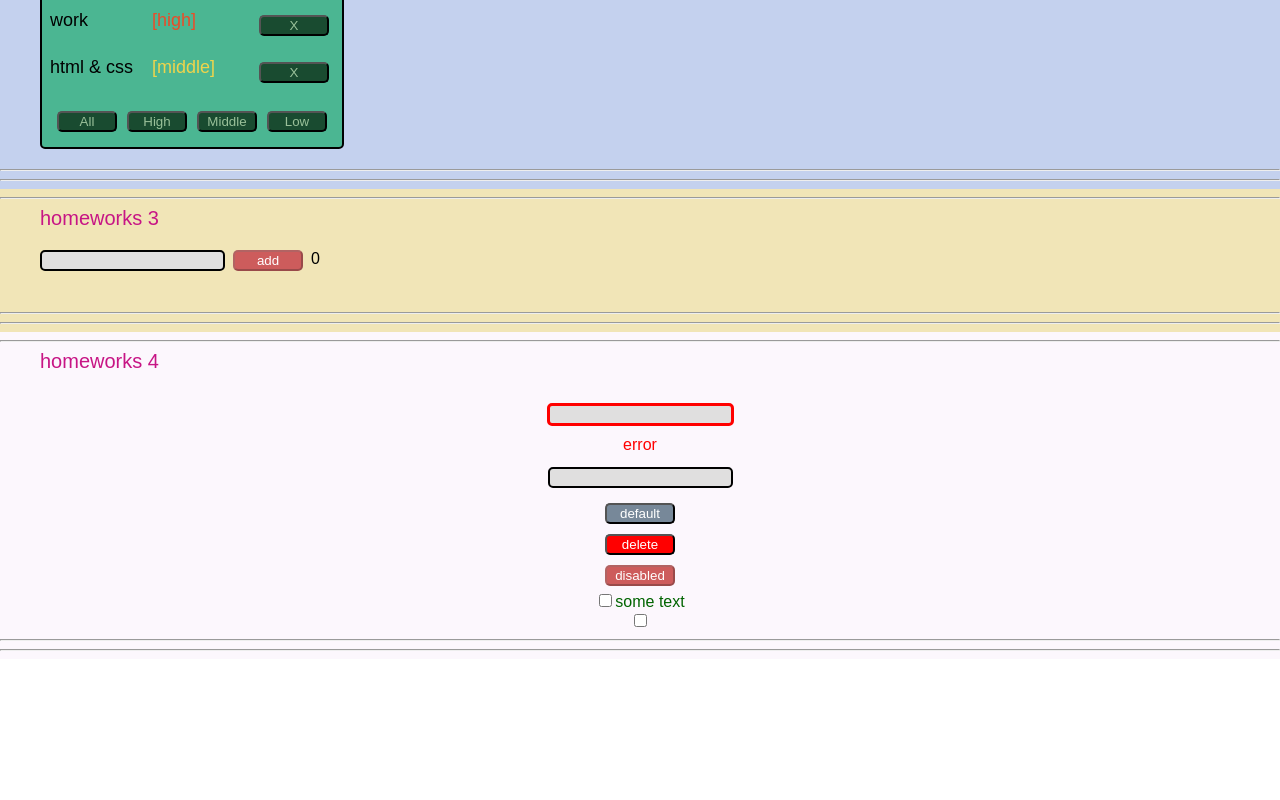
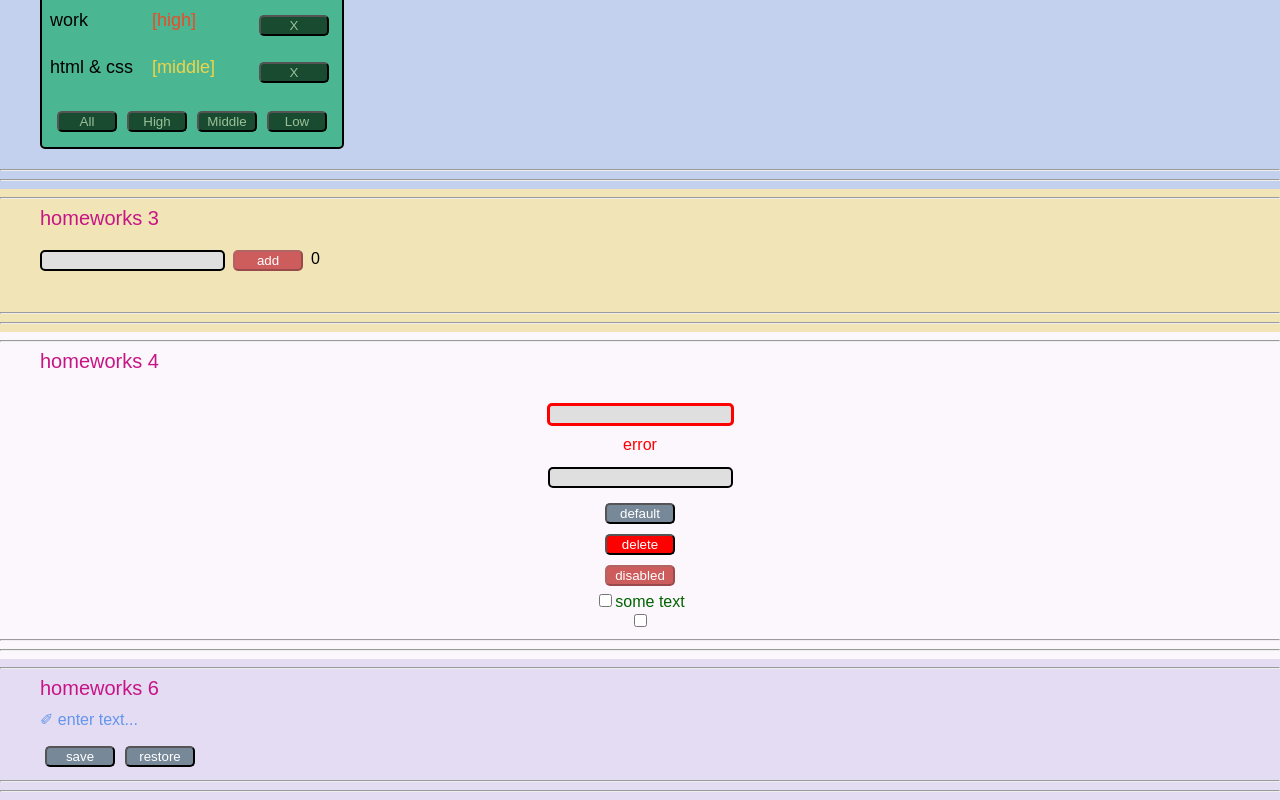
Before and after one commit to srgbar/tasks-from-Ignat, a React (Create React App) app: page /#/pre-junior in a window 1280 px wide. Shown: the part 517-1317 px from the top of the page. Before the commit the page ends 1176 px from the top, so only its background shows below. Built offline with nearby package versions, Linux system fonts and the light colour scheme; a web font is replaced by a local one.

Commit message:
7 tasks done

```diff
--- a/src/p2-homeworks/h5/pages/Junior.tsx
+++ b/src/p2-homeworks/h5/pages/Junior.tsx
@@ -1,16 +1,14 @@
 import React from 'react'
 import st from "../../../p1-main/m1-ui/u1-app/App.module.css";
+import HW7 from "../../h7/HW7";
 
 function Junior() {
     return (
         <div className={st.title}>
-            {/*<HW6/>*/}
-            HW6 and etc.
+            <HW7/>
+            and etc.
         </div>
     )
 }
 
 export default Junior
-
-// сделайте по аналогии пустые страницы джун и джун+
-// туда будут добавляться следующие дз
--- a/src/p2-homeworks/h5/pages/PreJunior.tsx
+++ b/src/p2-homeworks/h5/pages/PreJunior.tsx
@@ -4,6 +4,7 @@ import HW2 from '../../h2/HW2'
 import HW3 from '../../h3/HW3'
 import HW4 from '../../h4/HW4'
 import s from '../../../p1-main/m1-ui/u1-app/App.module.css'
+import HW6 from "../../h6/HW6";
 
 function PreJunior() {
     return (
@@ -12,7 +13,7 @@ function PreJunior() {
             <HW2/>
             <HW3/>
             <HW4/>
-            {/*<HW6/>*/}
+            <HW6/>
         </div>
     )
 }
--- a/src/p2-homeworks/h6/HW6.tsx
+++ b/src/p2-homeworks/h6/HW6.tsx
@@ -1,7 +1,9 @@
-import React, {useState} from 'react'
+import React, {MouseEventHandler, useState} from 'react'
 import SuperEditableSpan from './common/c4-SuperEditableSpan/SuperEditableSpan'
 import SuperButton from '../h4/common/c2-SuperButton/SuperButton'
 import {restoreState, saveState} from './localStorage/localStorage'
+import st from "../../p1-main/m1-ui/u1-app/App.module.css";
+import s from "./localStorage/HW6.module.css";
 
 function HW6() {
     const [value, setValue] = useState<string>('')
@@ -10,29 +12,34 @@ function HW6() {
         saveState<string>('editable-span-value', value)
     }
     const restore = () => {
-        // setValue()
+        setValue(restoreState<string>('editable-span-value', ""))
     }
 
     return (
-        <div>
+        <div className={s.background}>
+
             <hr/>
-            homeworks 6
-
+            <div className={st.title}> homeworks 6</div>
             {/*should work (должно работать)*/}
-            <div>
+            <div className={s.block}>
+                <div >
                     <SuperEditableSpan
                         value={value}
                         onChangeText={setValue}
                         spanProps={{children: value ? undefined : 'enter text...'}}
                     />
+
                 </div>
                 <SuperButton onClick={save}>save</SuperButton>
                 <SuperButton onClick={restore}>restore</SuperButton>
+            </div>
+
 
             <hr/>
             {/*для личного творчества, могу проверить*/}
             {/*<AlternativeSuperEditableSpan/>*/}
             <hr/>
+
         </div>
     )
 }
--- a/src/p2-homeworks/h6/common/c4-SuperEditableSpan/SuperEditableSpan.tsx
+++ b/src/p2-homeworks/h6/common/c4-SuperEditableSpan/SuperEditableSpan.tsx
@@ -1,5 +1,6 @@
 import React, {DetailedHTMLProps, InputHTMLAttributes, HTMLAttributes, useState} from 'react'
 import SuperInputText from '../../../h4/common/c1-SuperInputText/SuperInputText'
+import s from '../../localStorage/HW6.module.css'
 
 // тип пропсов обычного инпута
 type DefaultInputPropsType = DetailedHTMLProps<InputHTMLAttributes<HTMLInputElement>, HTMLInputElement>
@@ -31,22 +32,22 @@ const SuperEditableSpan: React.FC<SuperEditableSpanType> = (
     const {children, onDoubleClick, className, ...restSpanProps} = spanProps || {}
 
     const onEnterCallback = () => {
-        // setEditMode() // выключить editMode при нажатии Enter
+        setEditMode(false) // выключить editMode при нажатии Enter
 
         onEnter && onEnter()
     }
     const onBlurCallback = (e: React.FocusEvent<HTMLInputElement>) => {
-        // setEditMode() // выключить editMode при нажатии за пределами инпута
+        setEditMode(false) // выключить editMode при нажатии за пределами инпута
 
         onBlur && onBlur(e)
     }
     const onDoubleClickCallBack = (e: React.MouseEvent<HTMLSpanElement, MouseEvent>) => {
-        // setEditMode() // включить editMode при двойном клике
+        setEditMode(true) // включить editMode при двойном клике
 
         onDoubleClick && onDoubleClick(e)
     }
 
-    const spanClassName = `${'сделать красивый стиль для спана'} ${className}`
+    const spanClassName = `${s.span} ${className}`
 
     return (
         <>
@@ -67,7 +68,7 @@ const SuperEditableSpan: React.FC<SuperEditableSpanType> = (
                         {...restSpanProps}
                     >
                         {/*если нет захардкодженного текста для спана, то значение инпута*/}
-                        {children || restProps.value}
+                        &#10000; {children || restProps.value}
                     </span>
                 )
             }
--- /dev/null
+++ b/src/p2-homeworks/h6/localStorage/HW6.module.css
@@ -0,0 +1,15 @@
+.background {
+    background-color: #e4dcf3;
+}
+
+.block {
+    margin-left: 40px;
+}
+
+.span {
+    display: inline-block;
+    height: 31px;
+    padding-top: 10px;
+    cursor: pointer;
+    color: cornflowerblue;
+}
--- /dev/null
+++ b/src/p2-homeworks/h7/common/c5-SuperSelect/SuperSelect.module.css
@@ -0,0 +1,38 @@
+.select {
+    width: 100px;
+    padding: 5px;
+    padding-right: 30px;
+
+    cursor: pointer;
+    /*appearance: none;*/
+    background-color: #bde0bd;
+    /*background-image: url();*/
+    background-repeat: no-repeat, repeat;
+    background-position: right .7em top 50%, 0 0;
+    background-size: .65em auto, 100%;
+
+    border: 2px inset rgb(118, 118, 118);
+    color: #14324b;
+    font-size: 15px;
+}
+
+.select:focus {
+    outline: none;
+    border: 3px solid cornflowerblue;
+}
+
+.option {
+    /*color: #003300;*/
+    /*background: #99ff99;*/
+}
+
+.option:checked {
+    /*color: #003300;*/
+    /*background: #99ff99;*/
+}
+
+.option:hover {
+    box-shadow: 0 0 10px 100px #FED20F inset;
+    transition: all .2s ease-in-out;
+    background: red;
+}
--- a/src/p2-homeworks/h7/common/c5-SuperSelect/SuperSelect.tsx
+++ b/src/p2-homeworks/h7/common/c5-SuperSelect/SuperSelect.tsx
@@ -1,4 +1,5 @@
 import React, {SelectHTMLAttributes, DetailedHTMLProps, ChangeEvent} from 'react'
+import s from "./SuperSelect.module.css";
 
 type DefaultSelectPropsType = DetailedHTMLProps<SelectHTMLAttributes<HTMLSelectElement>, HTMLSelectElement>
 
@@ -14,14 +15,19 @@ const SuperSelect: React.FC<SuperSelectPropsType> = (
         ...restProps
     }
 ) => {
-    const mappedOptions: any[] = []; // map options with key
+    const mappedOptions: any[] = options ? options.map((o, i) => (
+        <option className={s.option} key={o + '-' + i} value={o}>{o}</option>
+    )) : [] // map options with key
 
     const onChangeCallback = (e: ChangeEvent<HTMLSelectElement>) => {
-        // onChange, onChangeOption
+        onChange && onChange(e)
+        onChangeOption && onChangeOption(e.currentTarget.value)
     }
 
+    const finalSelectClassName = s.select
+
     return (
-        <select onChange={onChangeCallback} {...restProps}>
+        <select className={finalSelectClassName} onChange={onChangeCallback} {...restProps}>
             {mappedOptions}
         </select>
     )
--- /dev/null
+++ b/src/p2-homeworks/h7/common/c6-SuperRadio/SuperRadio.module.css
@@ -0,0 +1,26 @@
+.radio {
+    appearance: none;
+    height: 10px;
+    width: 10px;
+
+    cursor: pointer;
+    border-radius: 50%;
+    outline: none;
+    background: #335533;
+}
+
+.radio:hover {
+    border: 1px solid #7cf1e7;
+}
+
+.radio:checked {
+    background: #2ca2a2;
+}
+
+/*.radio:focus {*/
+/*    border: 2px solid #cc99ff;*/
+/*}*/
+
+.label {
+    cursor: pointer;
+}
--- a/src/p2-homeworks/h7/common/c6-SuperRadio/SuperRadio.tsx
+++ b/src/p2-homeworks/h7/common/c6-SuperRadio/SuperRadio.tsx
@@ -1,4 +1,5 @@
 import React, {ChangeEvent, InputHTMLAttributes, DetailedHTMLProps} from 'react'
+import s from "./SuperRadio.module.css";
 
 type DefaultRadioPropsType = DetailedHTMLProps<InputHTMLAttributes<HTMLInputElement>, HTMLInputElement>
 
@@ -16,15 +17,23 @@ const SuperRadio: React.FC<SuperRadioPropsType> = (
     }
 ) => {
     const onChangeCallback = (e: ChangeEvent<HTMLInputElement>) => {
-        // onChange, onChangeOption
+        onChange && onChange(e)
+        onChangeOption && onChangeOption(e.currentTarget.value)
     }
 
+    const finalRadioClassName = s.radio
 
     const mappedOptions: any[] = options ? options.map((o, i) => ( // map options with key
-        <label key={name + '-' + i}>
+        <label key={name + '-' + i} className={s.label}>
             <input
+                className={finalRadioClassName}
                 type={'radio'}
+                name={name}
+                checked={o === value}
+                value={o}
+                onChange={onChangeCallback}
                 // name, checked, value, onChange
+                {...restProps}
             />
             {o}
         </label>
```
Lines whose indentation alone changed are shown as unchanged.
